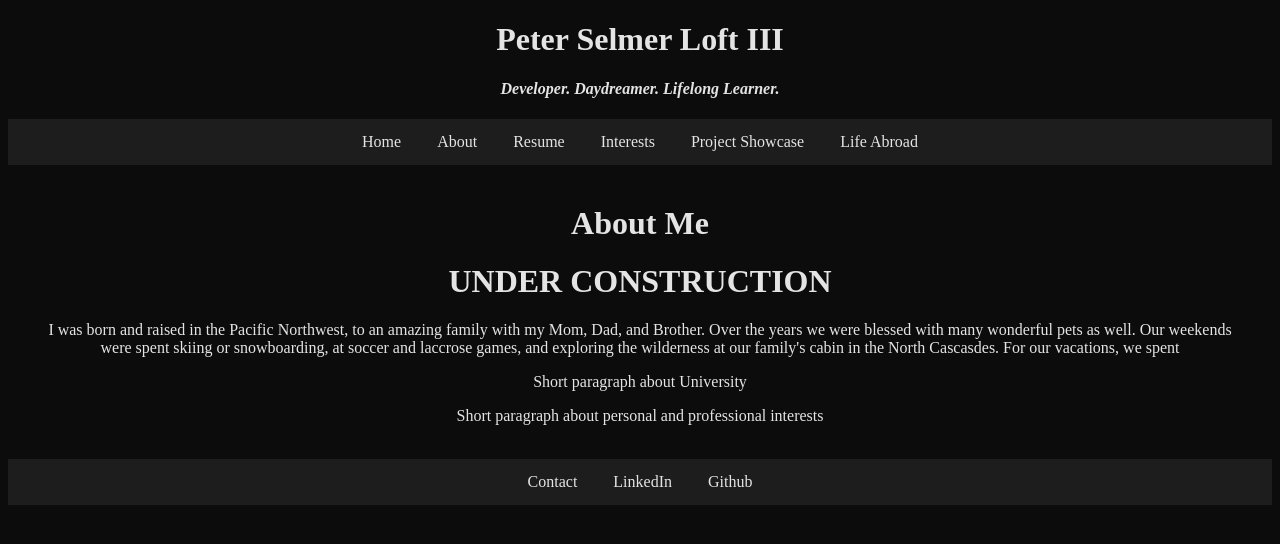
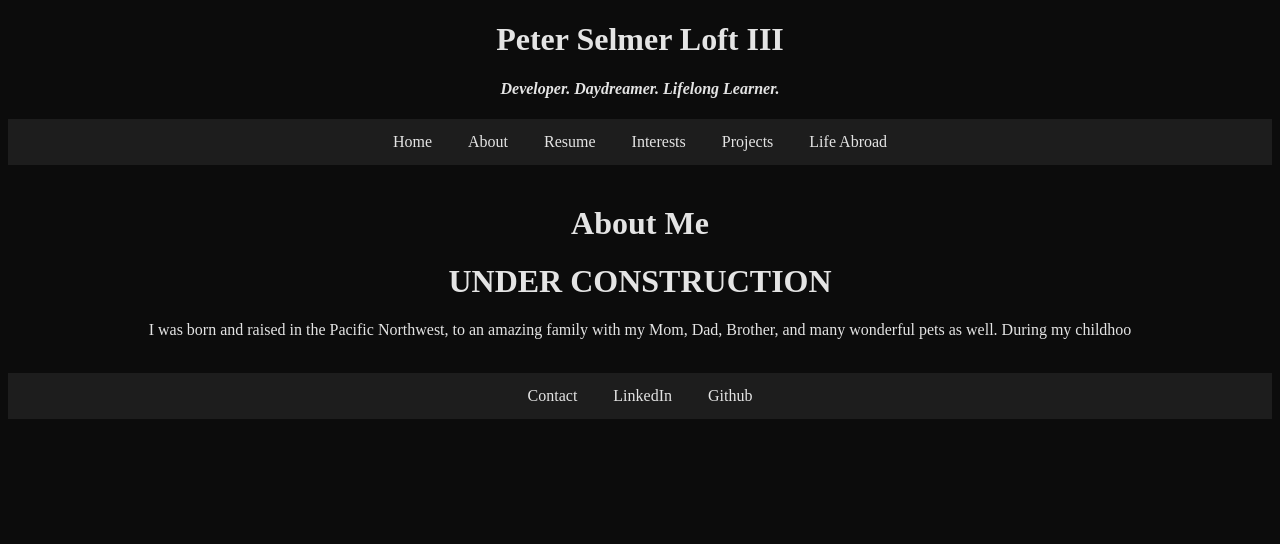
Before and after one commit to Dirgeguy/personal_site, a plain HTML site: page about_me.html in a window 1280 px wide. Drawn offline with Linux system fonts and the light colour scheme.

Commit message:
cleaning file structure

```diff
--- a/about_me.html
+++ b/about_me.html
@@ -4,7 +4,7 @@
     <meta charset="UTF-8">
     <meta http-equiv="X-UA-Compatible" content="IE=edge">
     <meta name="viewport" content="width=device-width, initial-scale=1.0">
-    <link rel="stylesheet" href="homepagestyle.css">
+    <link rel="stylesheet" href="resources/homepagestyle.css">
     <title>About Me</title>
 </head>
 <body>
@@ -17,7 +17,7 @@
             <li><a href="about_me.html">About</a></li>
             <li><a href="work_resume.html">Resume</a></li>
             <li><a href="interests.html">Interests</a></li>
-            <li><a href="code_showcase.html">Project Showcase</a></li>
+            <li><a href="code_showcase.html">Projects</a></li>
             <li><a href="life_abroad.html">Life Abroad</a></li>
         </ul>
     </div>
@@ -28,12 +28,11 @@
     <h1>UNDER CONSTRUCTION</h1>
 
     <p>
-        I was born and raised in the Pacific Northwest, to an amazing family with my Mom, Dad, and Brother. Over the years we
-        were blessed with many wonderful pets as well. Our weekends were spent skiing or snowboarding, at soccer and laccrose games,
-        and exploring the wilderness at our family's cabin in the North Cascasdes. For our vacations, we spent
+        I was born and raised in the Pacific Northwest, to an amazing family with my Mom, Dad, Brother, and many wonderful pets as well.
+        During my childhoo
+
     </p>
-    <p>Short paragraph about University</p>
-    <p>Short paragraph about personal and professional interests</p>
+
 
     <br>
 
```
Also changed, not shown: Landingpage.html (+3 -3 lines), code_showcase.html (+4 -4 lines), contact_page.html (+6 -2 lines), interests.html (+2 -2 lines), life_abroad.html (+3 -3 lines), work_resume.html (+3 -3 lines), resources/childpages.css (renamed from childpages.css), resources/homepagestyle.css (renamed from homepagestyle.css), 4 other files.
